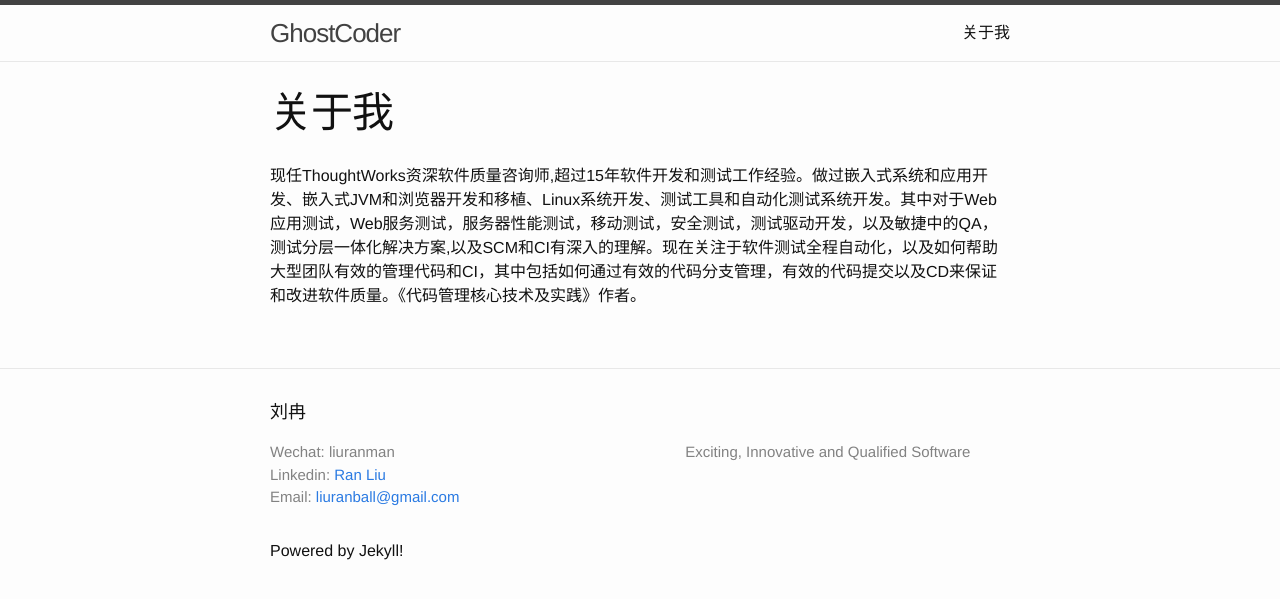
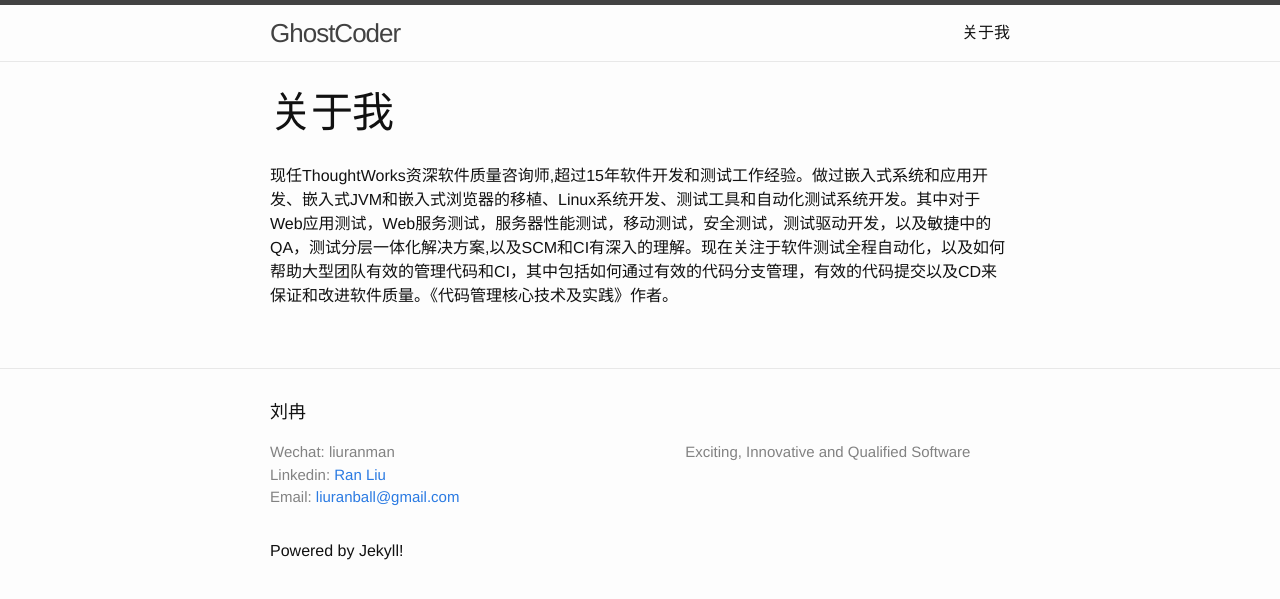
Before and after one commit to TWRanMan/twranman.github.io, a Jekyll site: the page built from about.md, in a window 1280 px wide. Shown: the top 599 px of the page. Built offline with Jekyll 4.4.1, drawn with Linux system fonts in a browser that asks for light colours.

Commit message:
modify about

```diff
--- a/about.md
+++ b/about.md
@@ -4,4 +4,4 @@ title: 关于我
 permalink: /about/
 ---
 
-现任ThoughtWorks资深软件质量咨询师,超过15年软件开发和测试工作经验。做过嵌入式系统和应用开发、嵌入式JVM和浏览器开发和移植、Linux系统开发、测试工具和自动化测试系统开发。其中对于Web应用测试，Web服务测试，服务器性能测试，移动测试，安全测试，测试驱动开发，以及敏捷中的QA，测试分层一体化解决方案,以及SCM和CI有深入的理解。现在关注于软件测试全程自动化，以及如何帮助大型团队有效的管理代码和CI，其中包括如何通过有效的代码分支管理，有效的代码提交以及CD来保证和改进软件质量。《代码管理核心技术及实践》作者。
+现任ThoughtWorks资深软件质量咨询师,超过15年软件开发和测试工作经验。做过嵌入式系统和应用开发、嵌入式JVM和嵌入式浏览器的移植、Linux系统开发、测试工具和自动化测试系统开发。其中对于Web应用测试，Web服务测试，服务器性能测试，移动测试，安全测试，测试驱动开发，以及敏捷中的QA，测试分层一体化解决方案,以及SCM和CI有深入的理解。现在关注于软件测试全程自动化，以及如何帮助大型团队有效的管理代码和CI，其中包括如何通过有效的代码分支管理，有效的代码提交以及CD来保证和改进软件质量。《代码管理核心技术及实践》作者。
```
